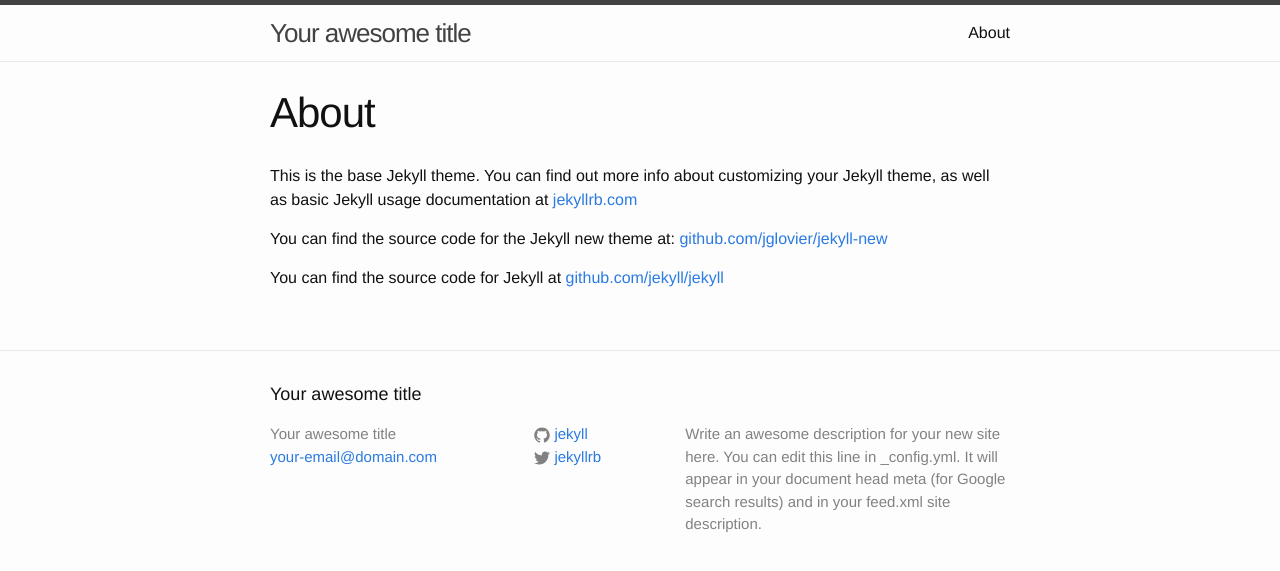
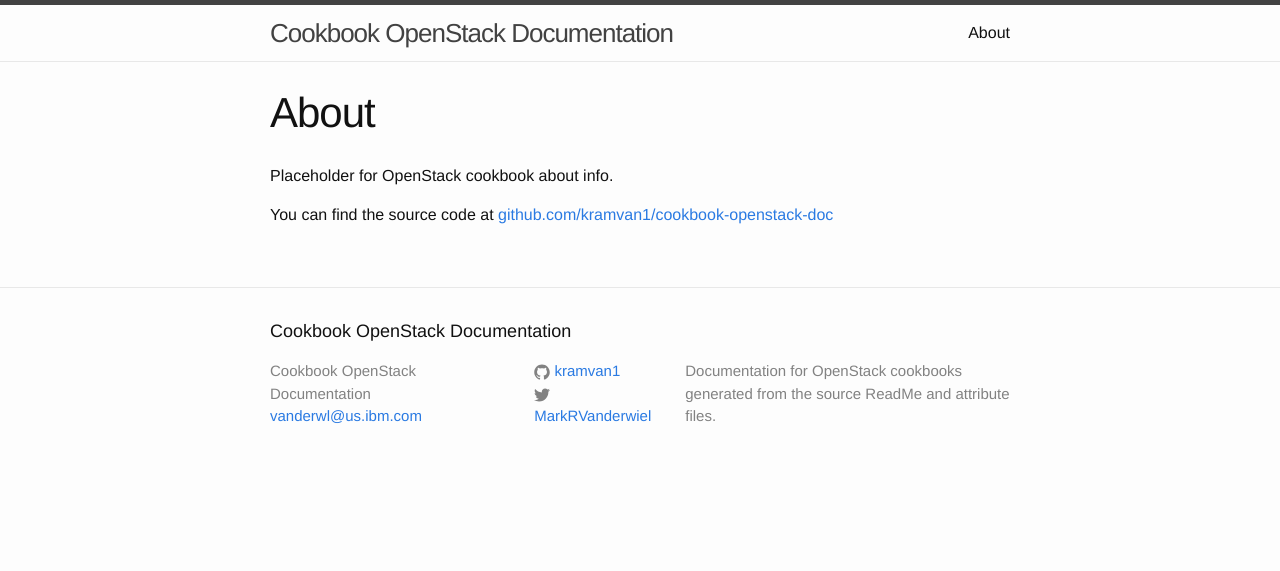
Before and after one commit to sbcas/cookbook-openstack-doc, a Jekyll site: the page built from about.md, in a window 1280 px wide. Shown: the top 571 px of the page. Built offline with Jekyll 4.4.1, drawn with Linux system fonts in a browser that asks for light colours.

Commit message:
initial files

```diff
--- a/_config.yml
+++ b/_config.yml
@@ -1,14 +1,13 @@
 # Site settings
-title: Your awesome title
-email: your-email@domain.com
-description: > # this means to ignore newlines until "baseurl:"
-  Write an awesome description for your new site here. You can edit this
-  line in _config.yml. It will appear in your document head meta (for
-  Google search results) and in your feed.xml site description.
-baseurl: "" # the subpath of your site, e.g. /blog/
+title: Cookbook OpenStack Documentation
+email: vanderwl@us.ibm.com
+description: >
+  Documentation for OpenStack cookbooks generated from the source ReadMe and
+  attribute files.
+aseurl: ""
 url: "http://yourdomain.com" # the base hostname & protocol for your site
-twitter_username: jekyllrb
-github_username:  jekyll
+twitter_username: MarkRVanderwiel
+github_username:  kramvan1
 
 # Build settings
 markdown: kramdown
--- a/about.md
+++ b/about.md
@@ -4,8 +4,6 @@
 permalink: /about/
 ---
 
-This is the base Jekyll theme. You can find out more info about customizing your Jekyll theme, as well as basic Jekyll usage documentation at [jekyllrb.com](http://jekyllrb.com/)
+Placeholder for OpenStack cookbook about info.
 
-You can find the source code for the Jekyll new theme at: [github.com/jglovier/jekyll-new](https://github.com/jglovier/jekyll-new)
-
-You can find the source code for Jekyll at [github.com/jekyll/jekyll](https://github.com/jekyll/jekyll)
+You can find the source code at [github.com/kramvan1/cookbook-openstack-doc](https://github.com/kramvan1/cookbook-openstack-doc)
```
